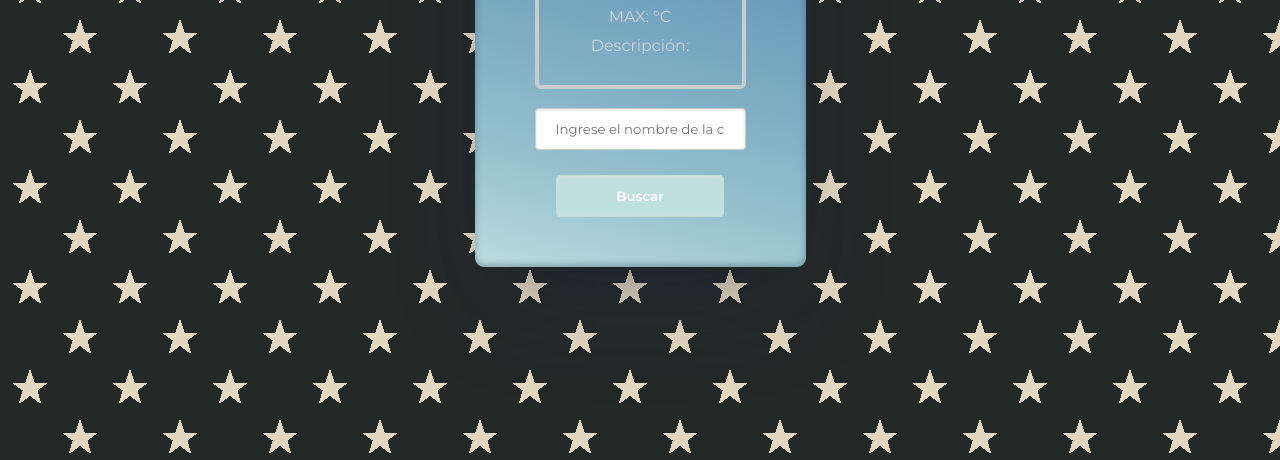
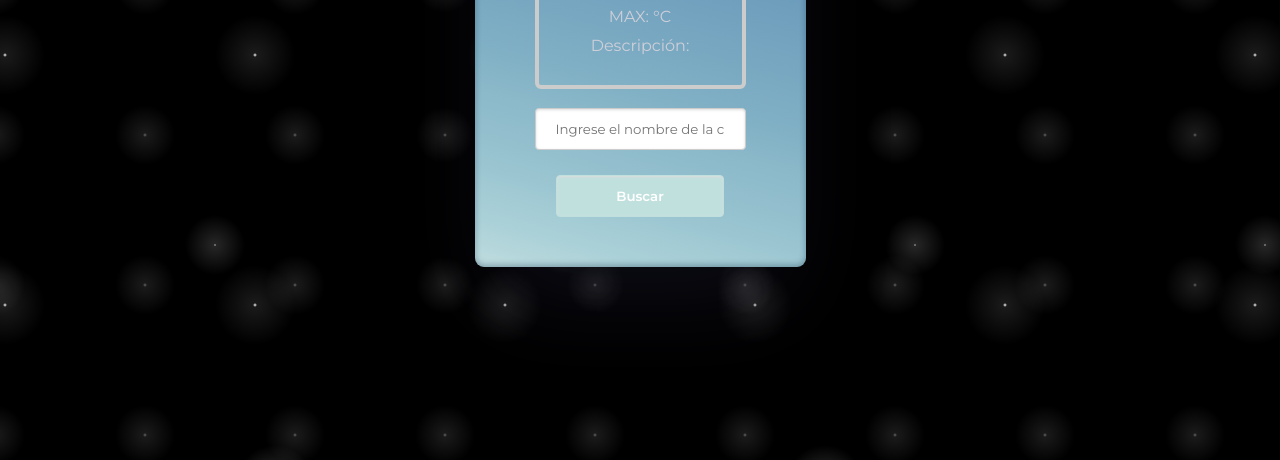
Before and after one commit to VeronRodrigo/ClimaApp, a plain HTML site: page index.html in a window 1280 px wide. Shown: the part 340-800 px from the top of the page. Drawn offline with Linux system fonts and the light colour scheme.

Commit message:
cambio de estilo

```diff
--- a/stylo.css
+++ b/stylo.css
@@ -4,22 +4,14 @@ body {
     margin: 0;
     padding: 0;
     color: #FFF;
-    background:
-linear-gradient(324deg, #232927 4%,   transparent 4%) -70px 43px,
-linear-gradient( 36deg, #232927 4%,   transparent 4%) 30px 43px,
-linear-gradient( 72deg, #e3d7bf 8.5%, transparent 8.5%) 30px 43px,
-linear-gradient(288deg, #e3d7bf 8.5%, transparent 8.5%) -70px 43px,
-linear-gradient(216deg, #e3d7bf 7.5%, transparent 7.5%) -70px 23px,
-linear-gradient(144deg, #e3d7bf 7.5%, transparent 7.5%) 30px 23px,
-
-linear-gradient(324deg, #232927 4%,   transparent 4%) -20px 93px,
-linear-gradient( 36deg, #232927 4%,   transparent 4%) 80px 93px,
-linear-gradient( 72deg, #e3d7bf 8.5%, transparent 8.5%) 80px 93px,
-linear-gradient(288deg, #e3d7bf 8.5%, transparent 8.5%) -20px 93px,
-linear-gradient(216deg, #e3d7bf 7.5%, transparent 7.5%) -20px 73px,
-linear-gradient(144deg, #e3d7bf 7.5%, transparent 7.5%) 80px 73px;
-background-color: #232927;
-background-size: 100px 100px;
+    background-color:black;
+background-image:
+radial-gradient(white, rgba(255,255,255,.2) 2px, transparent 40px),
+radial-gradient(white, rgba(255,255,255,.15) 1px, transparent 30px),
+radial-gradient(white, rgba(255,255,255,.1) 2px, transparent 40px),
+radial-gradient(rgba(255,255,255,.4), rgba(255,255,255,.1) 2px, transparent 30px);
+background-size: 550px 550px, 350px 350px, 250px 250px, 150px 150px;
+background-position: 0 0, 40px 60px, 130px 270px, 70px 100px;
 }
 .pag {
     display: flex;
```
